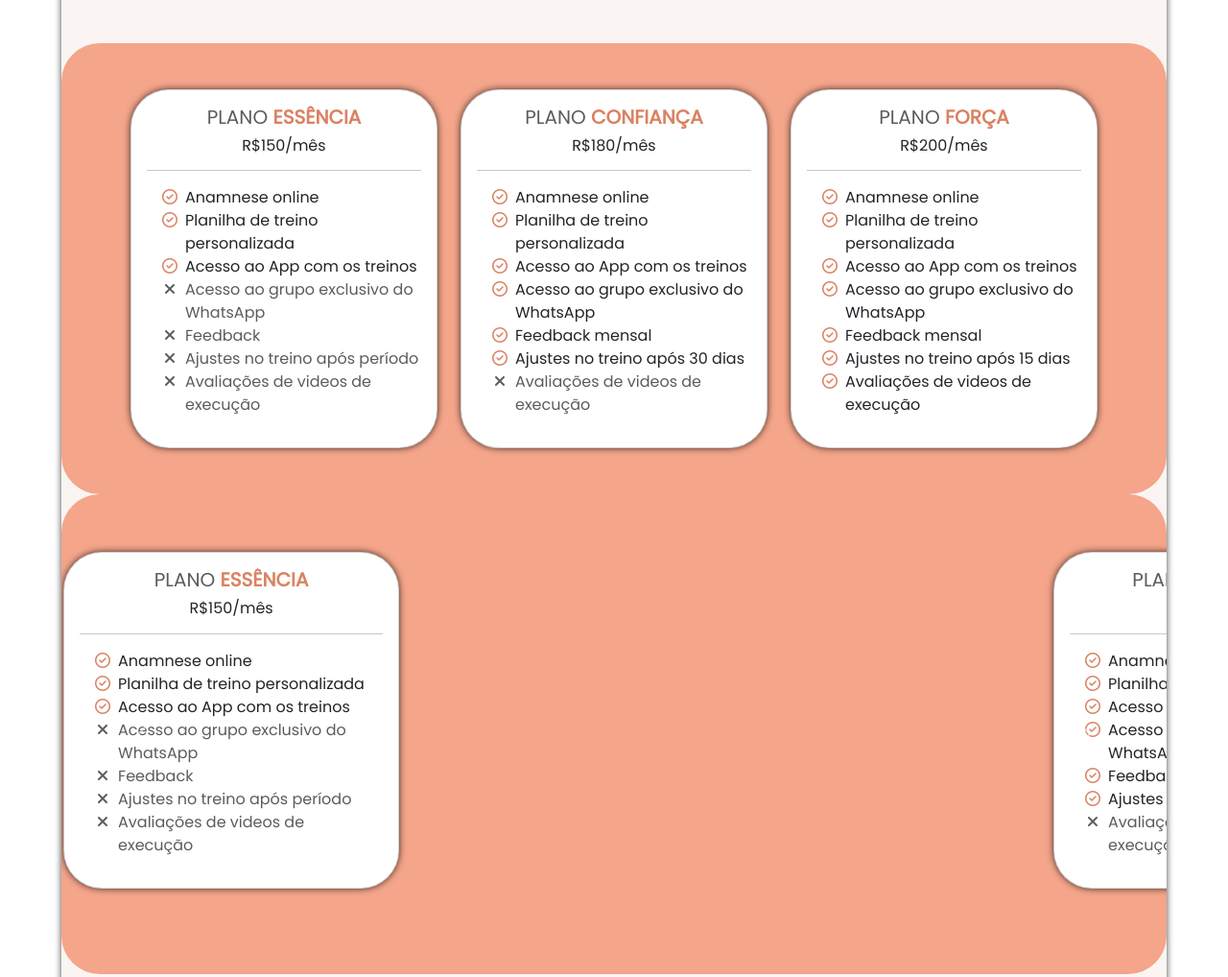
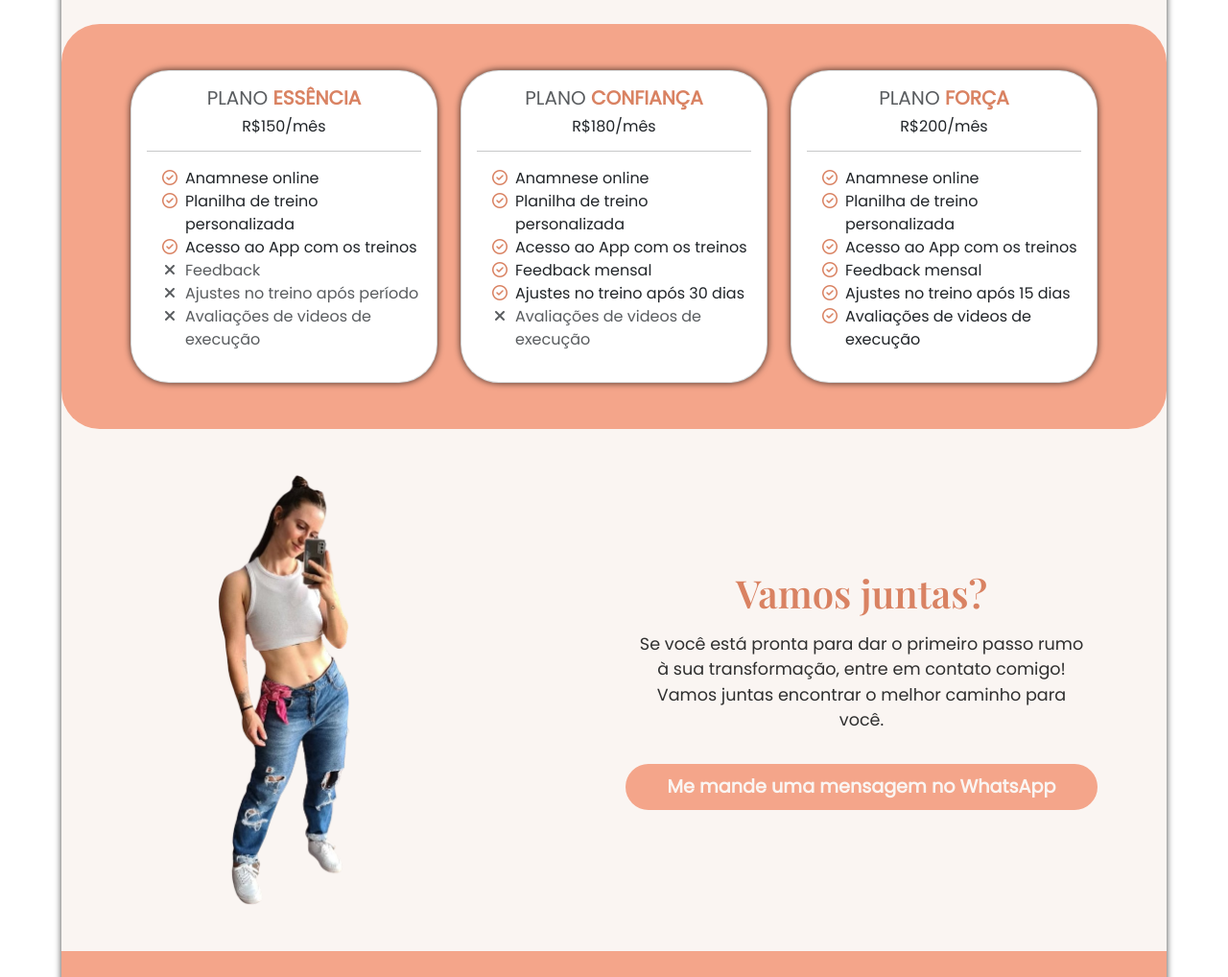
Before and after one commit to mtstavares/LD-Consultoria, a plain HTML site: page index.html in a window 1280 px wide. Shown: the part 949-1967 px from the top of the page at 96% size. Drawn offline with nearby package versions, Linux system fonts and the light colour scheme.

Commit message:
mudanças no carousel

```diff
--- a/index.html
+++ b/index.html
@@ -148,8 +148,7 @@
                                         treino personalizada</li>
                                     <li><span class="fa-li"><i class="fa-regular fa-circle-check"></i></span>Acesso ao
                                         App com os treinos</li>
-                                    <li class="text-muted"><span class="fa-li"><i class="fas fa-times"></i></span>Acesso
-                                        ao grupo exclusivo do WhatsApp</li>
+
                                     <li class="text-muted"><span class="fa-li"><i
                                                 class="fas fa-times"></i></span>Feedback</li>
                                     <li class="text-muted"><span class="fa-li"><i
@@ -176,8 +175,7 @@
                                         treino personalizada</li>
                                     <li><span class="fa-li"><i class="fa-regular fa-circle-check"></i></span>Acesso ao
                                         App com os treinos</li>
-                                    <li><span class="fa-li"><i class="fa-regular fa-circle-check"></i></span>Acesso ao
-                                        grupo exclusivo do WhatsApp</li>
+
                                     <li><span class="fa-li"><i class="fa-regular fa-circle-check"></i></span>Feedback
                                         mensal</li>
                                     <li><span class="fa-li"><i class="fa-regular fa-circle-check"></i></span>Ajustes no
@@ -204,8 +202,7 @@
                                         treino personalizada</li>
                                     <li><span class="fa-li"><i class="fa-regular fa-circle-check"></i></span>Acesso ao
                                         App com os treinos</li>
-                                    <li><span class="fa-li"><i class="fa-regular fa-circle-check"></i></span>Acesso ao
-                                        grupo exclusivo do WhatsApp</li>
+
                                     <li><span class="fa-li"><i class="fa-regular fa-circle-check"></i></span>Feedback
                                         mensal</li>
                                     <li><span class="fa-li"><i class="fa-regular fa-circle-check"></i></span>Ajustes no
@@ -223,7 +220,7 @@
         </section>
 
 
-        <div id="carouselExample" class="pricing_mobile carousel slide d-block" data-bs-ride="carousel">
+        <div id="carouselExample" class="pricing_mobile carousel slide d-block " data-bs-ride="carousel">
             <div class="carousel-inner">
                 <div class="carousel-item active">
                     <div class="card-container  d-block w-100">
@@ -239,8 +236,7 @@
                                         treino personalizada</li>
                                     <li><span class="fa-li"><i class="fa-regular fa-circle-check"></i></span>Acesso ao
                                         App com os treinos</li>
-                                    <li class="text-muted"><span class="fa-li"><i class="fas fa-times"></i></span>Acesso
-                                        ao grupo exclusivo do WhatsApp</li>
+
                                     <li class="text-muted"><span class="fa-li"><i
                                                 class="fas fa-times"></i></span>Feedback</li>
                                     <li class="text-muted"><span class="fa-li"><i
@@ -268,8 +264,7 @@
                                         treino personalizada</li>
                                     <li><span class="fa-li"><i class="fa-regular fa-circle-check"></i></span>Acesso ao
                                         App com os treinos</li>
-                                    <li><span class="fa-li"><i class="fa-regular fa-circle-check"></i></span>Acesso ao
-                                        grupo exclusivo do WhatsApp</li>
+
                                     <li><span class="fa-li"><i class="fa-regular fa-circle-check"></i></span>Feedback
                                         mensal</li>
                                     <li><span class="fa-li"><i class="fa-regular fa-circle-check"></i></span>Ajustes no
@@ -297,8 +292,7 @@
                                         treino personalizada</li>
                                     <li><span class="fa-li"><i class="fa-regular fa-circle-check"></i></span>Acesso ao
                                         App com os treinos</li>
-                                    <li><span class="fa-li"><i class="fa-regular fa-circle-check"></i></span>Acesso ao
-                                        grupo exclusivo do WhatsApp</li>
+
                                     <li><span class="fa-li"><i class="fa-regular fa-circle-check"></i></span>Feedback
                                         mensal</li>
                                     <li><span class="fa-li"><i class="fa-regular fa-circle-check"></i></span>Ajustes no
@@ -312,15 +306,15 @@
                         </div>
                     </div>
                 </div>
-              </div>
-              <button class="carousel-control-prev" type="button" data-bs-target="#carouselExample" data-bs-slide="prev">
+            </div>
+            <button class="carousel-control-prev" type="button" data-bs-target="#carouselExample" data-bs-slide="prev">
                 <span class="carousel-control-prev-icon" aria-hidden="true"></span>
                 <span class="visually-hidden">Previous</span>
-              </button>
-              <button class="carousel-control-next" type="button" data-bs-target="#carouselExample" data-bs-slide="next">
+            </button>
+            <button class="carousel-control-next" type="button" data-bs-target="#carouselExample" data-bs-slide="next">
                 <span class="carousel-control-next-icon" aria-hidden="true"></span>
                 <span class="visually-hidden">Next</span>
-              </button>
+            </button>
         </div>
 
         <section id="contact" class="py-5">
@@ -380,7 +374,8 @@
                         <div class="footer_logo">
                             <img src="Imagens/icon.png" alt="Logo LD Consultoria Feminina" />
                             <h3>Luana Dalonso</h3>
-                            <p>CREF: 123456</p>
+                            <p>CREF: 136812-G/SP
+                            </p>
                         </div>
                     </div>
 
--- a/style.css
+++ b/style.css
@@ -53,6 +53,7 @@ h3 {
         opacity: 0;
         transform: translateY(15px);
     }
+
     to {
         opacity: 1;
         transform: translateY(0);
@@ -64,6 +65,7 @@ h3 {
         opacity: 1;
         transform: translateY(0);
     }
+
     to {
         opacity: 0;
         transform: translateY(15px);
@@ -82,7 +84,7 @@ h3 {
     width: 90%;
     border-radius: 40px;
     box-shadow: 0px 0px 7px 0px rgba(0, 0, 0, 0.75);
-    margin: 40px 0;
+    margin: 20px 0;
     background-color: var(--cinzinha);
 }
 
@@ -126,7 +128,7 @@ section {
     padding: 0 20px;
 }
 
-.nav-link .active{
+.nav-link .active {
     display: flex;
     align-items: center;
     justify-content: center;
@@ -203,22 +205,34 @@ header b {
     border-radius: 40px;
 }
 
-.pricing_mobile{
+.pricing_mobile {
     background-color: var(--laranjinha);
     border-radius: 40px;
 
 }
 
-.carousel-inner{
+.card-container {
+    display: flex;
+    justify-content: center;
+    align-items: center;
+    flex-direction: row;
+    flex-wrap: wrap;
+
+}
+
+#carouselExample {
+    display: none !important;
+}
+
+.carousel-inner {
     padding: 60px;
     overflow: hidden;
     min-height: 500px;
     height: auto;
-    min-height: 500px; /* Ajuste conforme seu design */
-
+    min-height: 500px;
 }
 
-.carousel-item{
+.carousel-item {
     display: flex;
     justify-content: center;
     align-items: center;
@@ -231,7 +245,7 @@ header b {
     padding: 0 !important;
 }
 
-.carousel-indicators{
+.carousel-indicators {
     width: 20%;
     margin: 0 auto !important;
 }
@@ -241,7 +255,7 @@ header b {
     border-radius: 40px !important;
     box-shadow: 0px 0px 7px 0px rgba(0, 0, 0, 0.75);
     width: 100%;
-    max-width: 350px;
+    max-width: 450px;
     height: 100%;
 }
 
@@ -259,7 +273,7 @@ header b {
     background-color: var(--cinzinha);
 }
 
-.img_contact{
+.img_contact {
     padding: 0 !important;
 }
 
@@ -281,7 +295,7 @@ header b {
     padding: 0 10px;
 }
 
-.form_contact{
+.form_contact {
     margin-right: 90px !important;
 }
 
@@ -335,7 +349,8 @@ input[type="number"]::-webkit-outer-spin-button {
 }
 
 
-.footer_logo, .footer_media{
+.footer_logo,
+.footer_media {
     display: flex;
     justify-content: center;
     align-items: center;
@@ -343,39 +358,41 @@ input[type="number"]::-webkit-outer-spin-button {
     padding: 0 !important;
 }
 
-.footer_logo img{
+.footer_logo img {
     width: 130px !important;
     height: 130px;
     margin-bottom: 0;
 }
 
-.footer_media{
+.footer_media {
     margin-right: 50px;
 }
 
-#footer h3, #footer p, #footer a{
+#footer h3,
+#footer p,
+#footer a {
     color: var(--pretinho);
     text-align: center;
 }
 
-.social_media_icons .fa-instagram{
+.social_media_icons .fa-instagram {
     color: #E1306C;
     font-size: 2rem;
     transition: transform 0.3s ease;
 }
 
-.social_media_icons .fa-instagram:hover{
+.social_media_icons .fa-instagram:hover {
     transform: scale(1.1);
     color: #833AB4;
 }
 
-.social_media_icons .fa-whatsapp{
+.social_media_icons .fa-whatsapp {
     color: #128C7E;
     font-size: 2rem;
     transition: transform 0.3s ease;
 }
 
-.social_media_icons .fa-whatsapp:hover{
+.social_media_icons .fa-whatsapp:hover {
     transform: scale(1.1);
     color: #25D366;
 }
@@ -383,19 +400,19 @@ input[type="number"]::-webkit-outer-spin-button {
 
 /* Medias queries */
 @media (max-width: 1496px) {
-    .img_about img{
+    .img_about img {
         width: 60%;
     }
 }
 
 @media (max-width: 1232px) {
-    .img_about img{
+    .img_about img {
         width: 80%;
     }
 }
 
 @media (max-width: 1024px) {
-    .img_about img{
+    .img_about img {
         width: 100%;
     }
 }
@@ -412,6 +429,8 @@ input[type="number"]::-webkit-outer-spin-button {
     .img_contact {
         display: none;
     }
+
+
 }
 
 
@@ -425,18 +444,23 @@ input[type="number"]::-webkit-outer-spin-button {
 
 @media (max-width: 550px) {
 
+    #carouselExample {
+        display: block !important;
+    }
+
+    .container {
+        margin: 2px 0;
+    }
+
     #pricing {
         display: none !important;
-    }
-
-    .pricing_mobile {
-        display: flex !important;
     }
 
 
     .card-container {
         width: 100% !important;
         padding: 0 !important;
+
     }
 
     #pricing .card {
@@ -448,17 +472,18 @@ input[type="number"]::-webkit-outer-spin-button {
         padding: 40px 15px;
     }
 
-    #inicio{
+    #inicio {
         padding: 10px 8px !important;
     }
 
-    #about{
+    #about {
         padding: 15px 8px !important;
     }
 }
 
 @media (max-width: 420px) {
-    #pricing{
-        padding: 20px 30px !important;;
+    #pricing {
+        padding: 20px 30px !important;
+        ;
     }
 }
```
Lines whose indentation alone changed are shown as unchanged.
